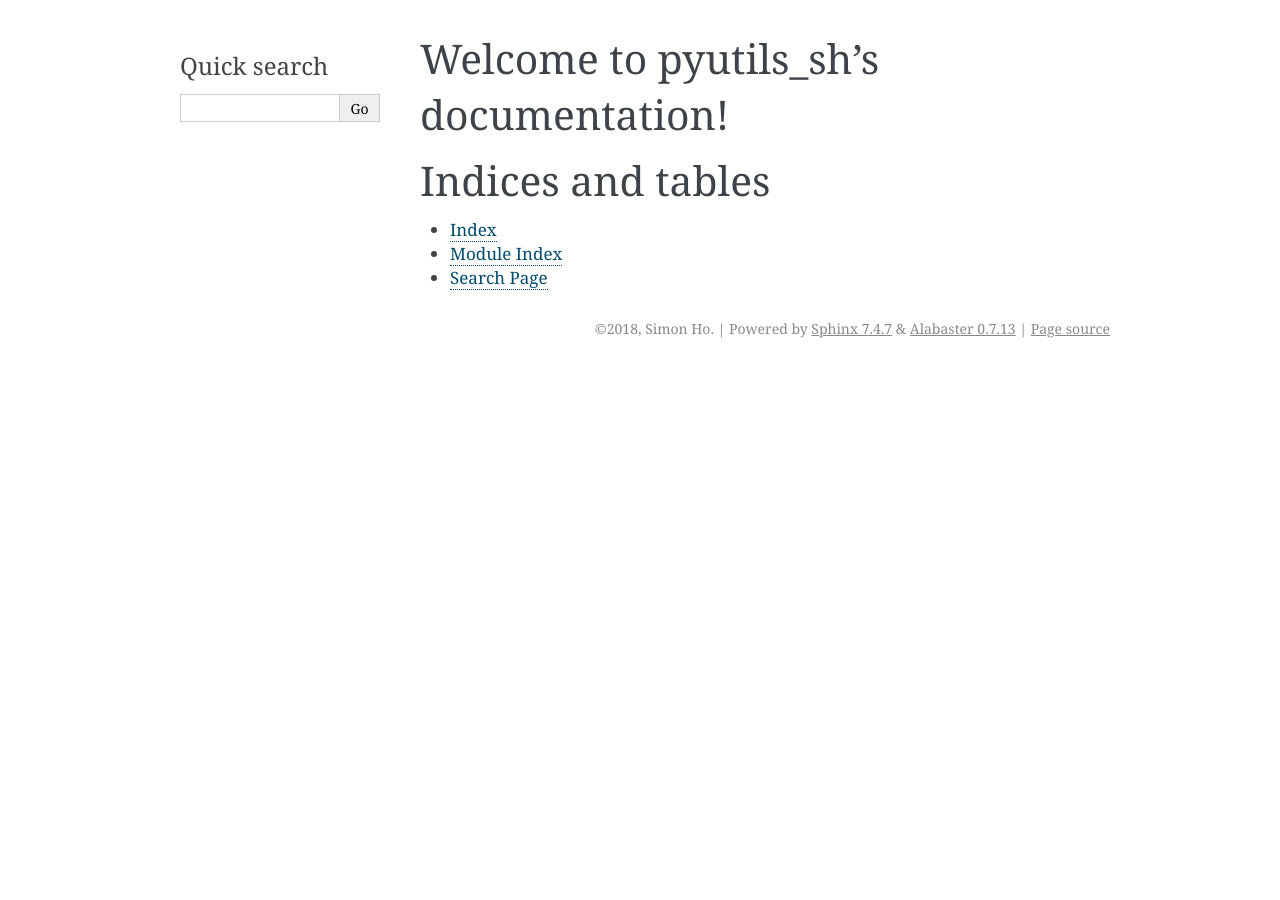
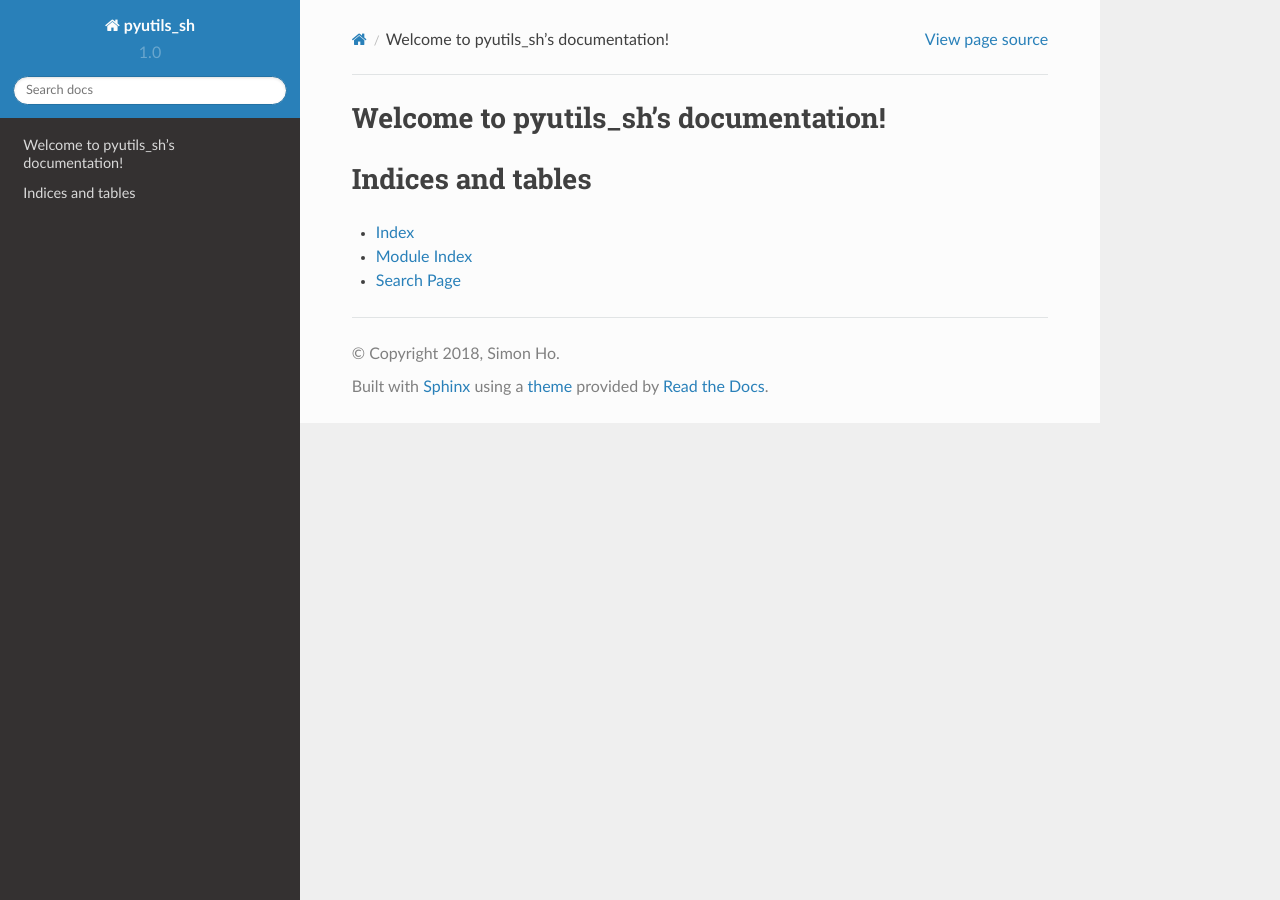
Before and after one commit to sho-87/pyutils_sh, a Sphinx documentation site: the page built from docs/index.rst, in a window 1280 px wide. Built offline with Sphinx 7.4.7 and the Read the Docs theme 2.0.0, drawn with Linux system fonts in a browser that asks for light colours.

Commit message:
Change docs theme

```diff
--- a/docs/conf.py
+++ b/docs/conf.py
@@ -9,7 +9,7 @@ class Mock(MagicMock):
     def __getattr__(cls, name):
         return MagicMock()
 
-MOCK_MODULES = ['numpy', 'pandas']
+MOCK_MODULES = ['numpy']
 sys.modules.update((mod_name, Mock()) for mod_name in MOCK_MODULES)
 
 #!/usr/bin/env python3
@@ -99,7 +99,7 @@ todo_include_todos = False
 # The theme to use for HTML and HTML Help pages.  See the documentation for
 # a list of builtin themes.
 #
-html_theme = 'alabaster'
+html_theme = 'sphinx_rtd_theme'
 
 # Theme options are theme-specific and customize the look and feel of a theme
 # further.  For a list of options available for each theme, see the
```
